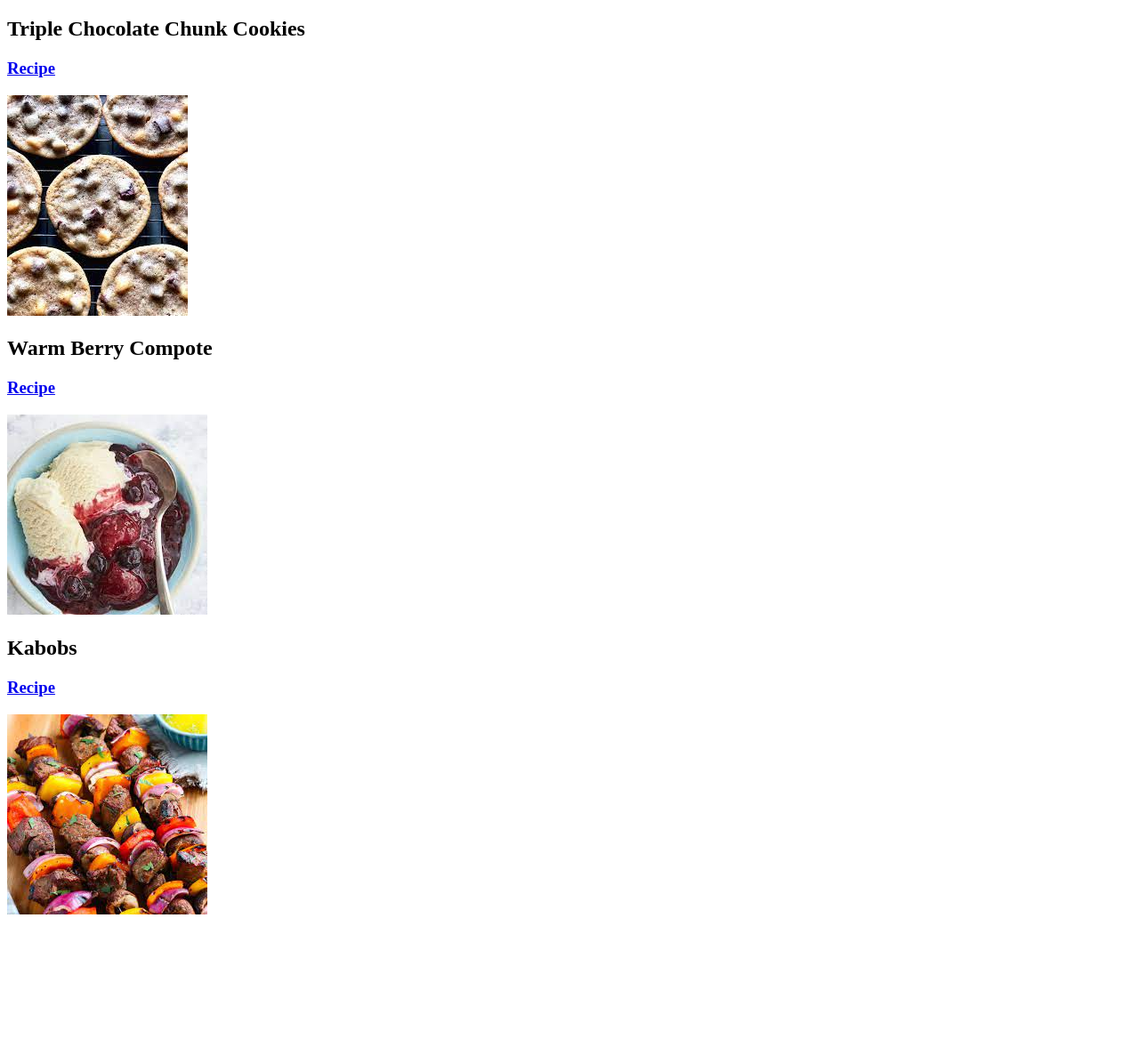
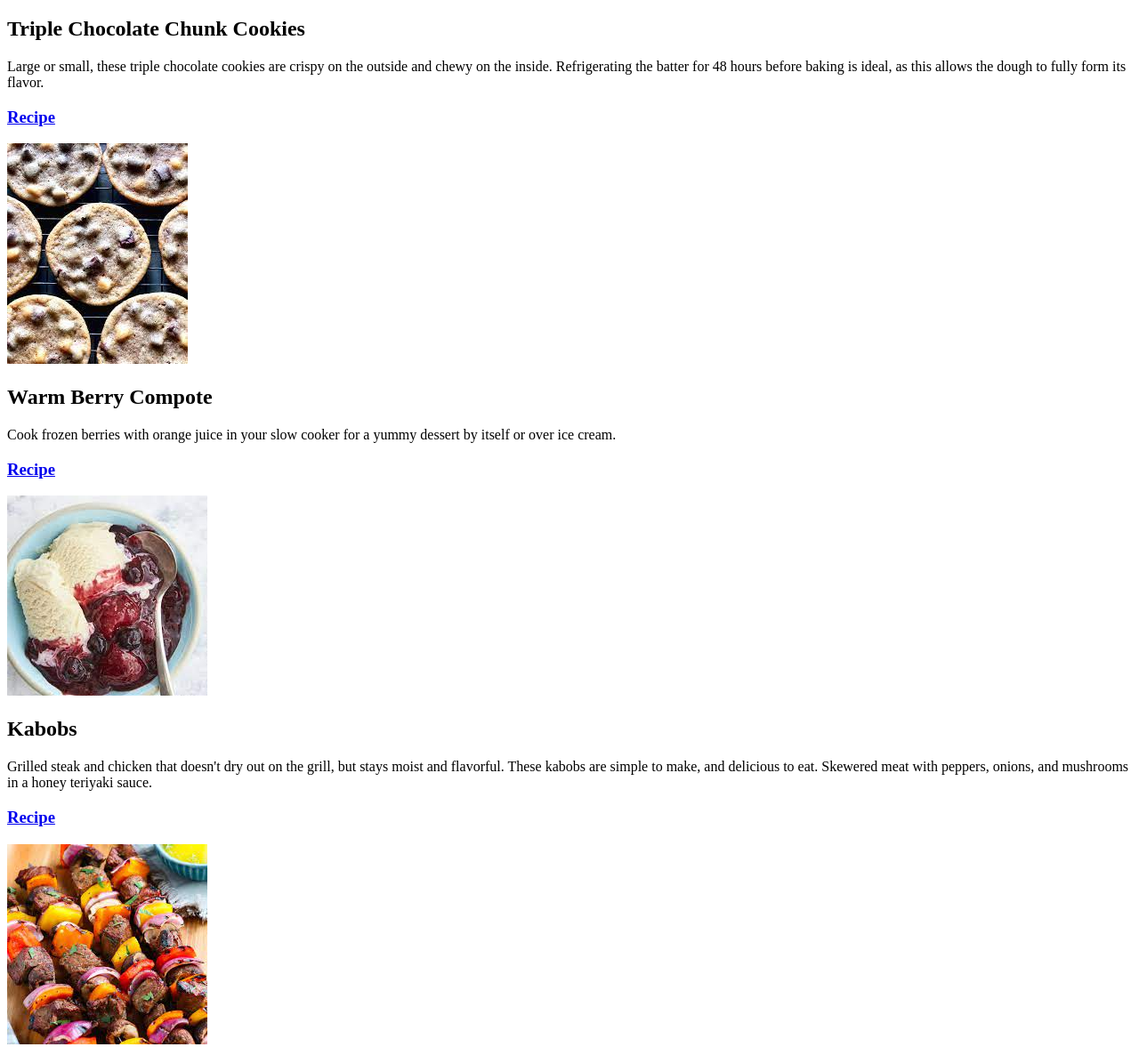
Before and after one commit to tibaxabyth/odin-recipes, a plain HTML site: page index.html in a window 1280 px wide. Shown: the part 61-1247 px from the top of the page at 89% size. Before the commit the page ends 1112 px from the top, so only its background shows below. Drawn offline with Linux system fonts and the light colour scheme.

Commit message:
added discriptions to recipes

```diff
--- a/index.html
+++ b/index.html
@@ -9,17 +9,20 @@
 <body>
    <h1>Odin  Recipes</h1>
     <h2>Triple Chocolate Chunk Cookies</h2>
+    <p>Large or small, these triple chocolate cookies are crispy on the outside and chewy on the inside. Refrigerating the batter for 48 hours before baking is ideal, as this allows the dough to fully form its flavor.</p>
     <h3><a href="/odin-recipes/recipes/Triple_Chocolate_Chunk_Cookies.html">Recipe</a></h3>
     <img src="/odin-recipes/images/download.jpeg" alt="Triple Chocolate Chunk Cookies">
 
     <h2>Warm Berry Compote</h2>
+    <p>Cook frozen berries with orange juice in your slow cooker for a yummy dessert by itself or over ice cream.</p>
     <h3><a href="/odin-recipes/recipes/WarmBerryCompote.html">Recipe</a></h3>
     <img src="/odin-recipes/images/Warm_berry_compote.jpeg" alt="Warm Berry Compote">
 
 
 
     <h2>Kabobs</h2>
-    <h3><a href="/odin-recipes/recipes/Kabob.html">Recipe</a><h3>
+    <p>Grilled steak and chicken that doesn't dry out on the grill, but stays moist and flavorful. These kabobs are simple to make, and delicious to eat. Skewered meat with peppers, onions, and mushrooms in a honey teriyaki sauce.</p>
+    <h3><a href="/odin-recipes/recipes/Kabob.html">Recipe</a></h3>
      <img src="images/kabobs.jpeg">
 
 </body>
```
